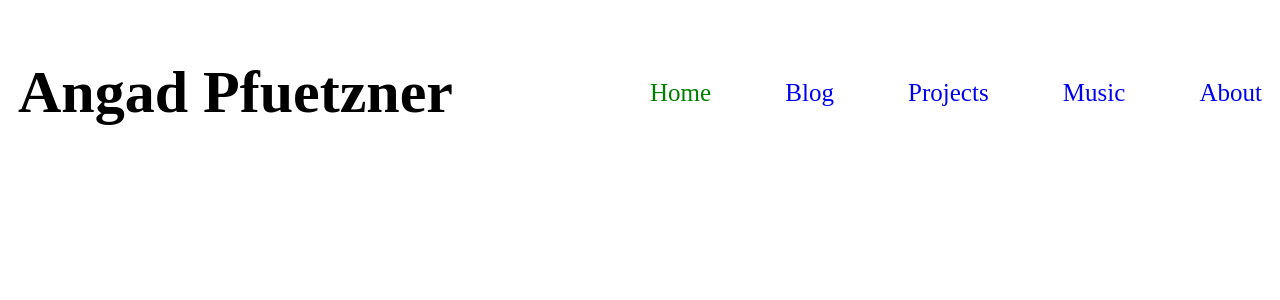
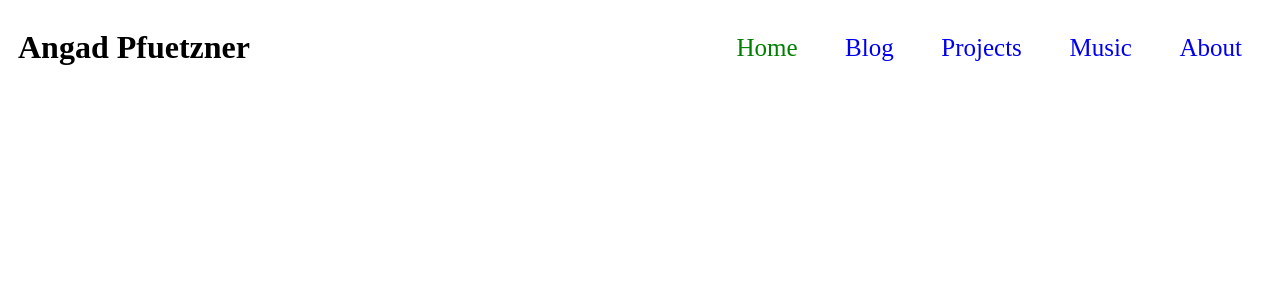
Before and after one commit to Angad99/Angad99.github.io, a Jekyll site: the page built from index.html, in a window 1280 px wide. Shown: the top 300 px of the page. Built offline with Jekyll 4.4.1, drawn with Linux system fonts in a browser that asks for light colours.

Commit message:
Update navbar.scss

```diff
--- a/_sass/navbar.scss
+++ b/_sass/navbar.scss
@@ -3,18 +3,19 @@ header {
 	border: none;
 	z-index: 1000;
 	display: flex;
-	justify-content: center;
+	justify-content: space-between;
 	align-items: center;
 }
 
 nav {
-	width: 50%;
+	width: 40%;
 	display: flex;
 	background-color: transparent;
 	justify-content: space-between;
 	align-items: center;
 	padding: 10px;
 	font-size: 25px;
+	margin-right: 20px;
 }
 
 nav a {
@@ -31,10 +32,10 @@ nav a:hover{
 }
 
 .site-info {
-	width: 50%;
+	width: 40%;
 	display: flex;
 	text-decoration: none;
 	justify-content: flex-start;
-	padding: 10px;
-	font-size: 30px;
+	padding-left: 10px;
+	align-items: center;
 }
```
